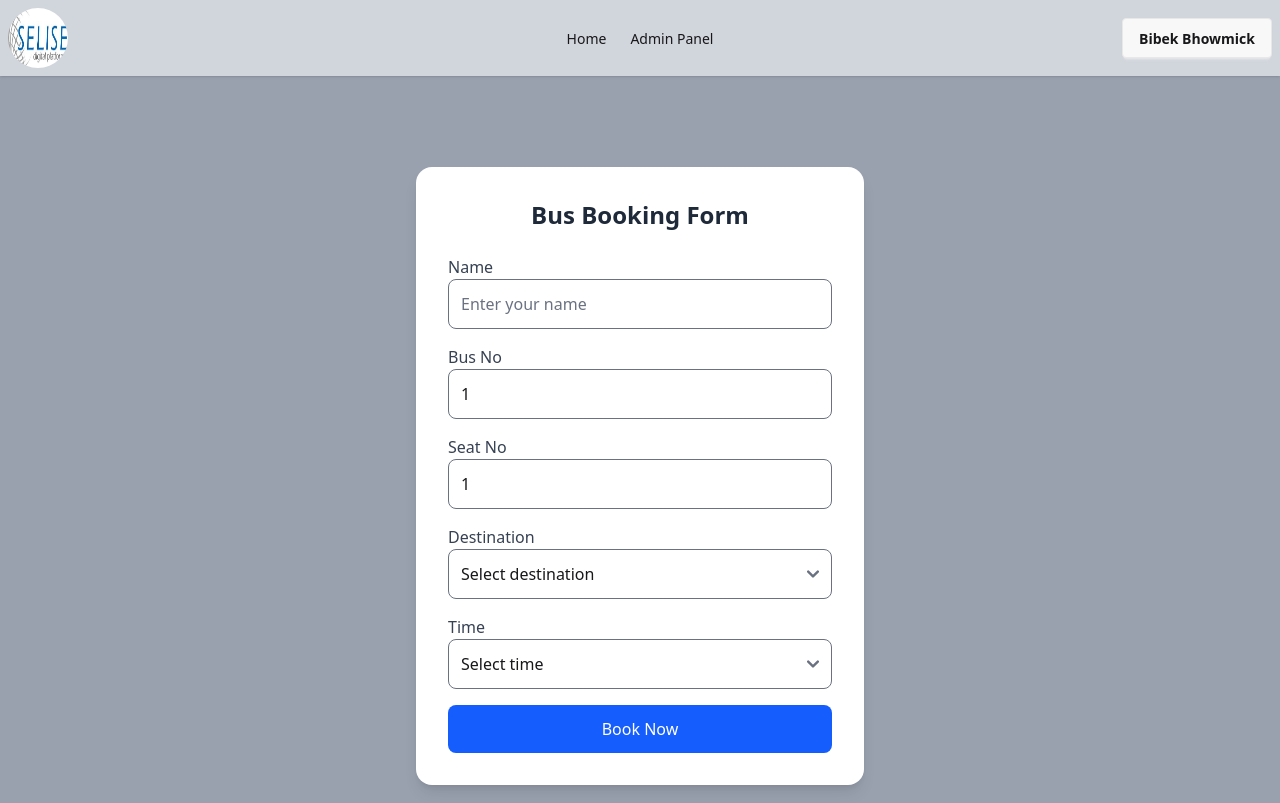
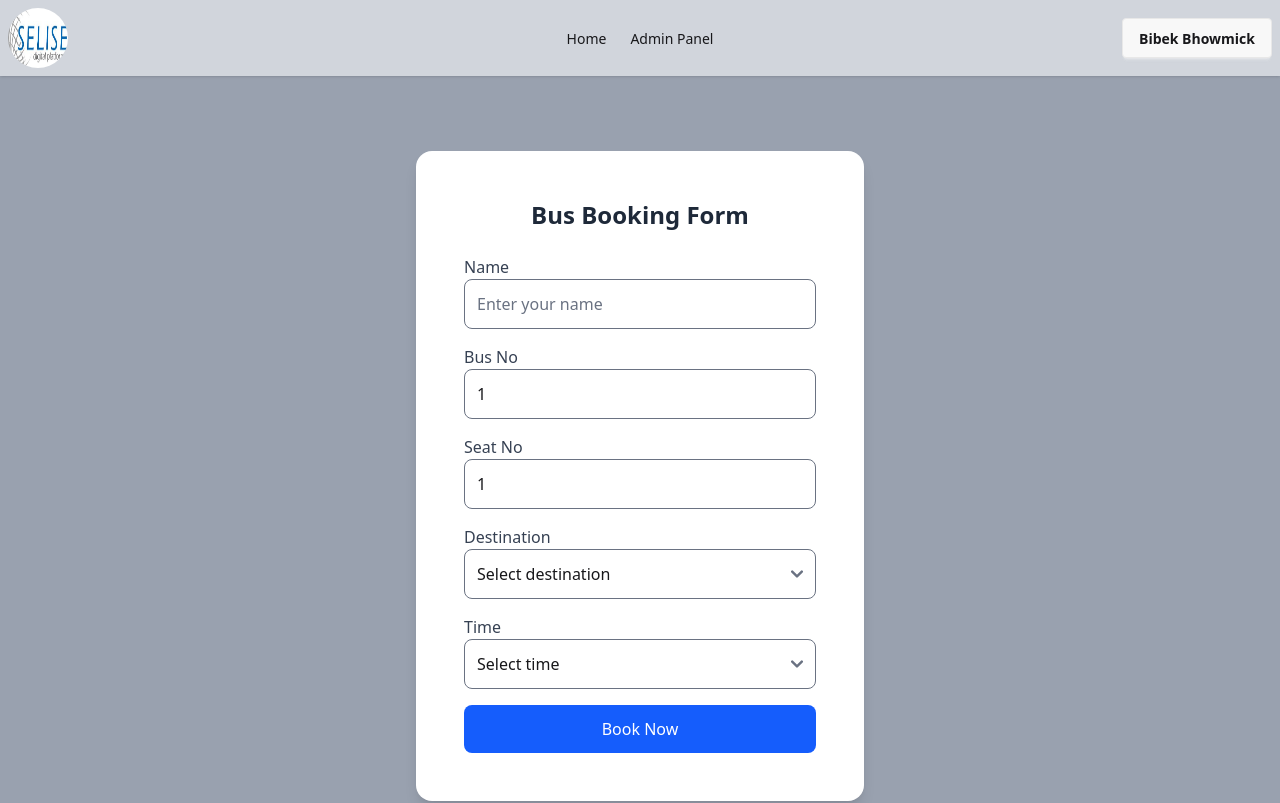
Before and after one commit to bibekbowmick2-2/selise-bus-seat-book, a React (Vite) app: page /bookseat/1/1 in a window 1280 px wide. Shown: the top 803 px of the page. Built offline with nearby package versions, Linux system fonts and the light colour scheme.

Commit message:
readme file half created

```diff
--- a/src/components/AuthProviders/AuthProvider.jsx
+++ b/src/components/AuthProviders/AuthProvider.jsx
@@ -96,8 +96,9 @@ const AuthProvider = ({ children }) => {
       });
 
       setbuses(updatedBuses);
+      Swal.fire("Seat Booked Sucessfully!");
       navigate("/");
-      Swal.fire("Seat Booked Sucessfully!");
+
       console.log(updatedBuses);
       console.log(buses);
 
--- a/src/components/BookSeat.jsx
+++ b/src/components/BookSeat.jsx
@@ -24,8 +24,8 @@ const handleFormSubmit=(e)=>{
 
 
   return (
-    <div className="flex items-center justify-center min-h-screen bg-gray-400">
-      <div className="bg-white p-8 rounded-2xl shadow-lg w-full max-w-md">
+    <div className="flex items-center justify-center min-h-screen bg-gray-400 ">
+      <div className="bg-white p-6  lg:p-12 rounded-2xl shadow-lg w-full max-w-md">
         <h2 className="text-2xl font-bold text-center text-gray-800 mb-6">Bus Booking Form</h2>
         <form onSubmit={handleFormSubmit} className="space-y-4">
           <div>
--- a/src/components/Home.jsx
+++ b/src/components/Home.jsx
@@ -26,14 +26,14 @@ export default function Home() {
 
     </div>
     {selectedBus && selectedBus.seats ? (
-          <div className='grid grid-cols-3 gap-4 p-10 bg-white shadow-xl border-2 border-gray-400 rounded-xl bg-gray-300'>
+          <div className='grid grid-cols-1 md:grid-cols-2  lg:grid-cols-3 gap-4 p-10 bg-white shadow-xl border-2 border-gray-400 rounded-xl bg-gray-300'>
             {selectedBus.seats.map((seat) => (
               <div
                 key={seat.id}
-                className={`card w-40  shadow-xl border-2 border-gray-400
+                className={`card w-20 lg:w-40  shadow-xl border-2 border-gray-400
                   ${["A2", "B2", "C2", "D2", "E2"].includes(seat.seat_no) ? 'ml-8' : ''}
                   ${
-                    seat.status == true ? "bg-gray-500 " : "bg-white"
+                    seat.status == true ? "bg-gray-500" : "bg-white"
                   }`}
               >
 
```
Also changed, not shown: 1 other file (tests, documents, lock files or other folders).
